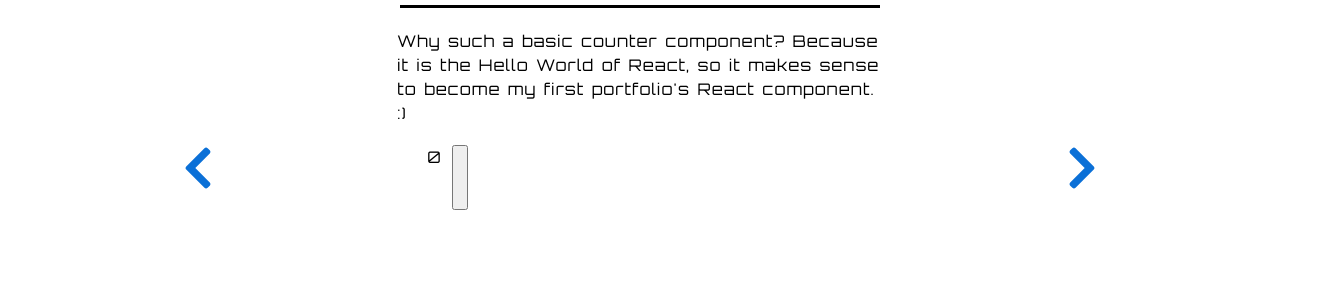
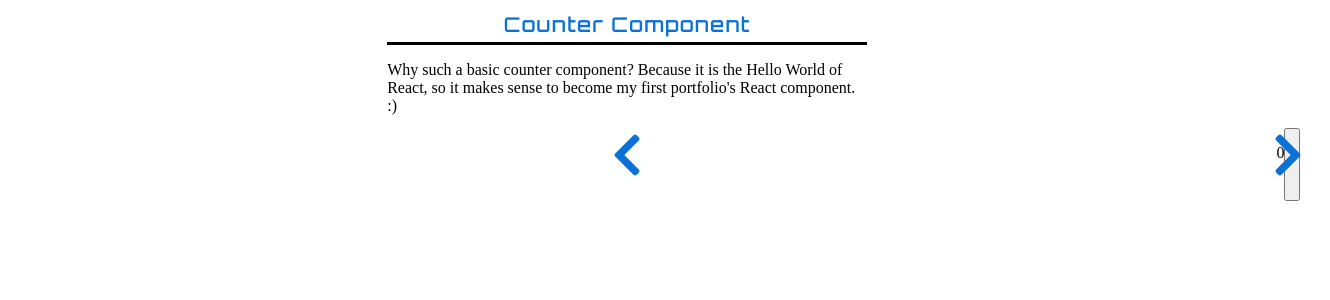
Before and after one commit to arthurborgesdev/neverendx, a Next.js app: page /counter in a window 1280 px wide. Shown: the top 300 px of the page, 1330 px wide, since content can reach past the window. Built offline with nearby package versions, Linux system fonts and the light colour scheme.

Commit message:
Giving up in global stylesheets

```diff
--- a/pages/counter.js
+++ b/pages/counter.js
@@ -16,7 +16,7 @@
         <link href="https://fonts.googleapis.com/css2?family=Orbitron&display=swap" rel="stylesheet" />
         <script src="https://kit.fontawesome.com/382832813c.js" crossorigin="anonymous"></script>
       </Head>
-      <main>
+      <main className="counter">
         <section className="header">
           <h1>Counter Component</h1>
           <p>Why such a basic counter component? Because it is the Hello World of React,
--- a/pages/index.js
+++ b/pages/index.js
@@ -14,7 +14,7 @@
         <link href="https://fonts.googleapis.com/css2?family=Orbitron&display=swap" rel="stylesheet" />
         <script src="https://kit.fontawesome.com/382832813c.js" crossorigin="anonymous"></script>
       </Head>
-      <main>
+      <main className="home">
         <section className="header">
           <img src="/images/neverendx-logo-resized.svg" alt="Neverendx Logo" className="logo" />
           <h1>A journey that never ends</h1>
--- a/styles.css
+++ b/styles.css
@@ -1,10 +1,10 @@
-main {
+.home {
   display: grid;
   grid-template-columns: [line-start] 30% [line2] auto [line3] 30% [line-end];
   grid-template-rows: [row-start] 40% [row-2] auto [row-end];
 }
 
-.header {
+.home .header {
   display: flex;
   flex-direction: column;
   justify-content: center;
@@ -65,7 +65,7 @@
   color: #0B70D7;
 }
 
-.about p, main p {
+.about p, .home p {
   font-family: Orbitron;
   font-size: 1em;
   color: #000;
@@ -102,3 +102,22 @@
 }
 
 /* Counter component */
+
+/* Grid definition */
+
+.counter {
+  display: grid;
+  grid-template-columns: [line-start] 30% [line-2] auto [line-3] 30% [line-end];
+  grid-template-rows: [row-start] 40% [row-2] auto [row-end];
+}
+
+.counter .header {
+  /*
+  display: flex;
+  flex-direction: column;
+  justify-content: center;
+  */
+  grid-column-start: line-2;
+  grid-column-end: line-3;
+  grid-row-start: row-start;
+}
```
